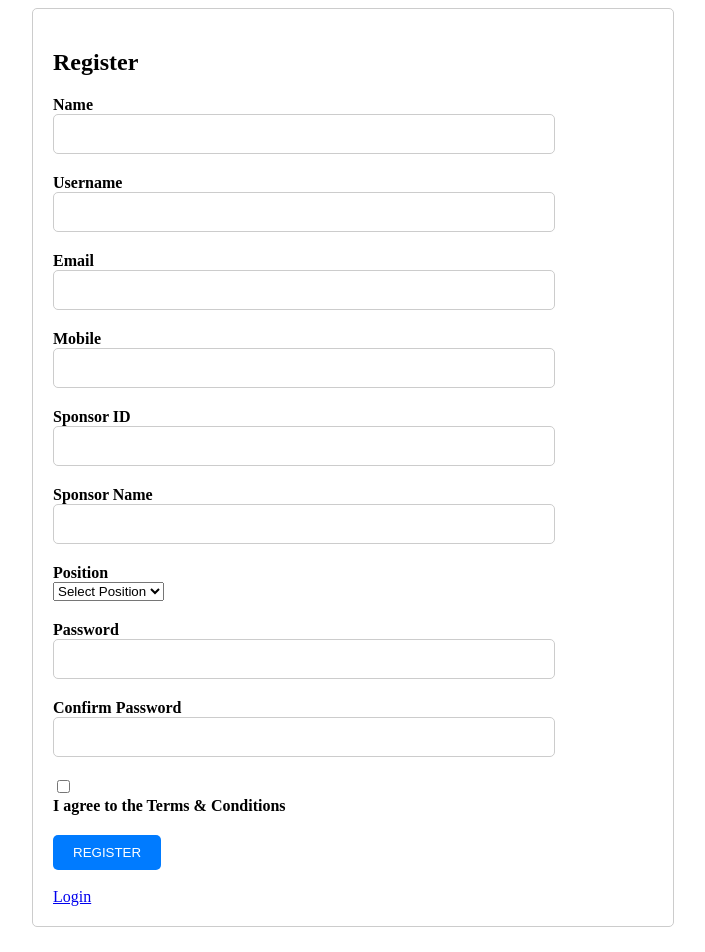
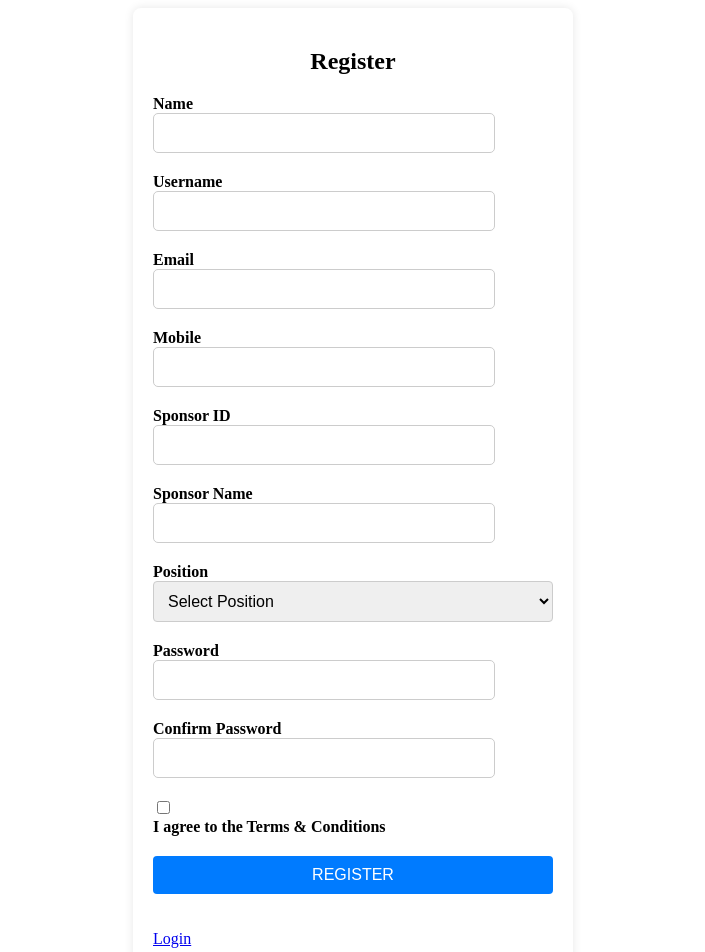
Before and after one commit to ruchika3w/mern, a React (Vite) app in the folder client/: page /register in a window 1280 px wide. Shown: the top 952 px of the page, without its empty margins (287-992 px from the left). Built offline with nearby package versions, Linux system fonts and the light colour scheme.

Commit message:
Update App.css

```diff
--- a/client/src/App.css
+++ b/client/src/App.css
@@ -1,4 +1,4 @@
-.registration-form {
+/* .registration-form {
     max-width: 600px;
     margin: 0 auto;
     padding: 20px;
@@ -42,3 +42,77 @@
   button:hover {
     background-color: #0056b3;
   }
+   */
+
+   /* styles.css */
+
+.registration-form, .login-page {
+  max-width: 400px;
+  margin: 0 auto;
+  padding: 20px;
+  border-radius: 8px;
+  background-color: #fff;
+  box-shadow: 0 0 10px rgba(0, 0, 0, 0.1);
+}
+
+h2 {
+  text-align: center;
+  margin-bottom: 20px;
+}
+
+.form-group {
+  margin-bottom: 20px;
+}
+
+label {
+  font-weight: bold;
+}
+
+input[type="text"],
+input[type="email"],
+input[type="password"],
+input[type="tel"],
+select {
+  width: 100%;
+  padding: 10px;
+  border: 1px solid #ccc;
+  border-radius: 4px;
+  font-size: 16px;
+}
+
+input[type="checkbox"] {
+  display: inline-block;
+  width: auto;
+  margin-right: 10px;
+}
+
+button[type="submit"] {
+  display: block;
+  width: 100%;
+  padding: 10px;
+  background-color: #007bff;
+  color: #fff;
+  border: none;
+  border-radius: 4px;
+  cursor: pointer;
+  font-size: 16px;
+  transition: background-color 0.3s ease;
+}
+
+button[type="submit"]:hover {
+  background-color: #0056b3;
+}
+
+p {
+  text-align: center;
+  margin-top: 20px;
+}
+
+p a {
+  color: #007bff;
+  text-decoration: none;
+}
+
+p a:hover {
+  text-decoration: underline;
+}
```
